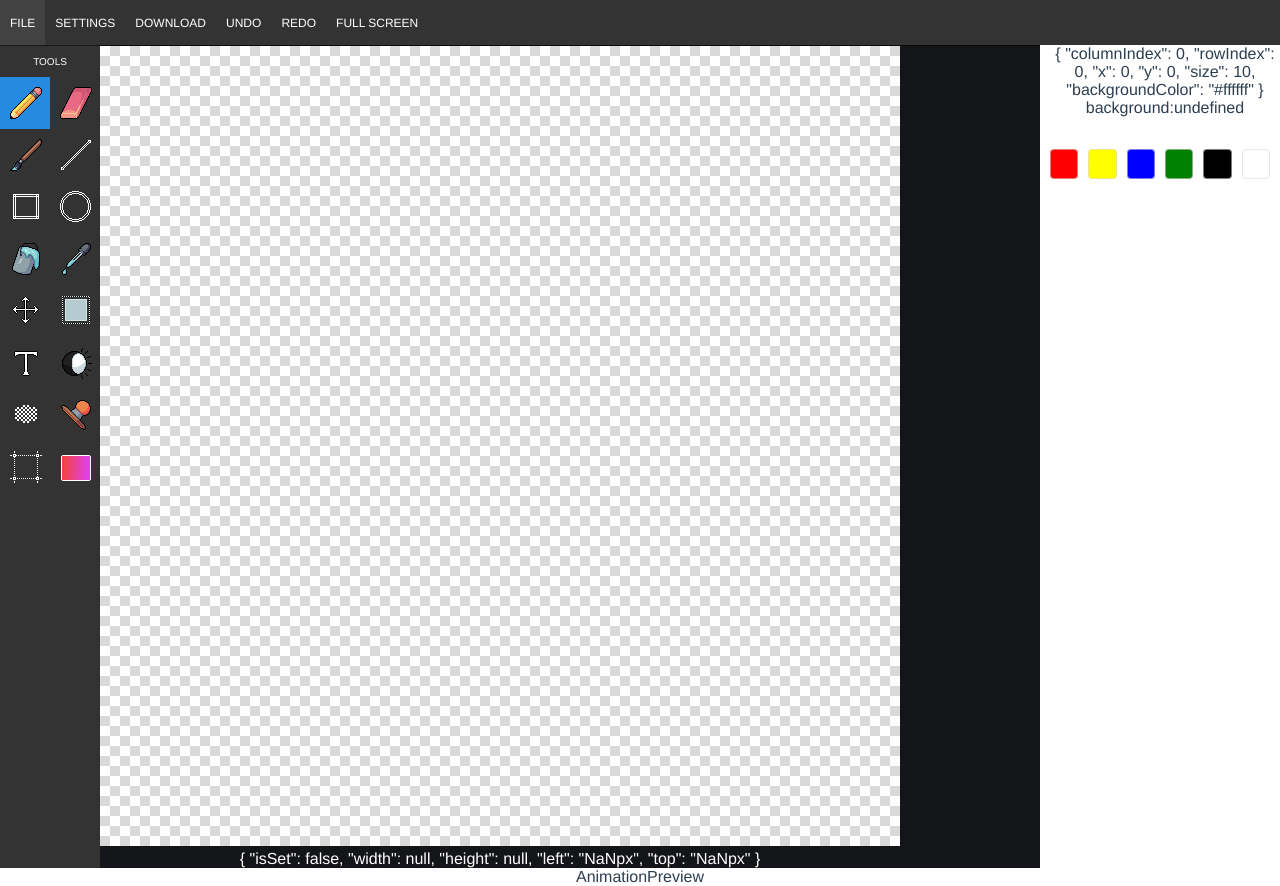
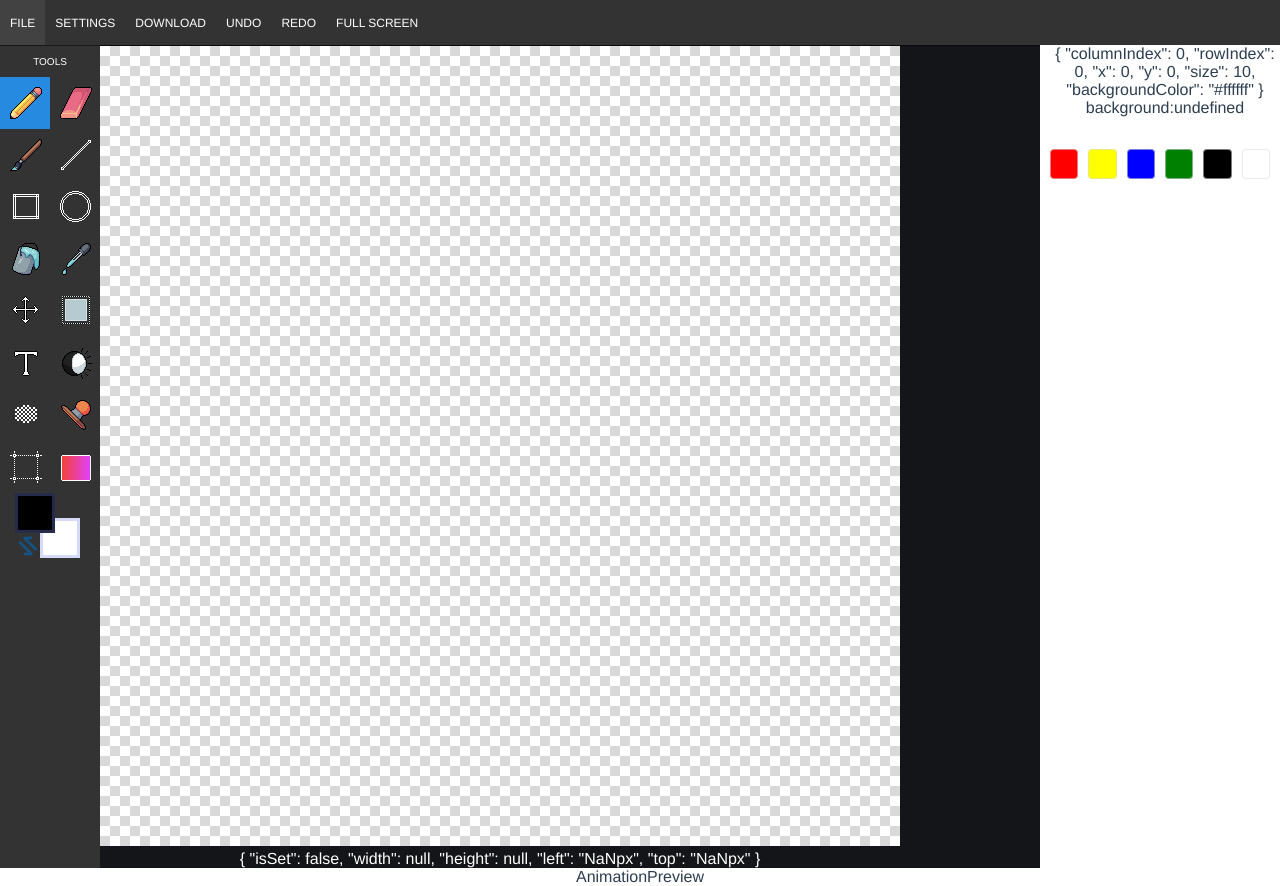
Before and after one commit to vecxqz/pixel-drawing-board, a Vue app in the folder pixel-art/: page / in a window 1280 px wide. Built offline with nearby package versions, Linux system fonts and the light colour scheme.

Commit message:
feat: 鼠标左右按键颜色切换

```diff
--- a/pixel-art/src/components/Canvas.vue
+++ b/pixel-art/src/components/Canvas.vue
@@ -29,6 +29,7 @@
 </template>
 
 <script lang="ts">
+import { useColor } from "../composition/useColor";
 import { usePencil } from "../composition/usePencil";
 import { useBucket } from "../composition/useBucket";
 import { useLine } from "../composition/useLine";
@@ -90,6 +91,7 @@ export default {
       mouseMove: recordMouseMovePosition,
       mouseUp: recordMouseUpPosition
     } = useMousePosition();
+    const { setCurrentColor } = useColor();
     return {
       pencilMouseDown,
       pencilMouseMove,
@@ -117,7 +119,8 @@ export default {
       recordMouseUpPosition,
       selectMouseDown,
       selectMouseMove,
-      selectMouseUp
+      selectMouseUp,
+      setCurrentColor
     };
   },
   data() {
@@ -183,6 +186,10 @@ export default {
     }
   },
   mounted(this: any) {
+    // 屏蔽右键菜单
+    window.oncontextmenu = function(e: MouseEvent) {
+      e.preventDefault();
+    };
     const { canvas, selectcanvas } = this.$refs;
     const canvasContainer = window.document.getElementById("canvas-container");
     this.$store.dispatch("canvasModule/CREATE_PAGE");
@@ -197,6 +204,7 @@ export default {
       .pipe(
         tap((e: any) => {
           const { mode } = this.$store.state.canvasModule;
+          this.setCurrentColor(e);
           this.recordMouseDownPosition(e);
           if (mode === "pencil") {
             this.pencilMouseDown(e);
--- a/pixel-art/src/components/ToolBar.vue
+++ b/pixel-art/src/components/ToolBar.vue
@@ -14,12 +14,17 @@
         <div class="toolbar-icon"></div>
       </li>
     </ul>
+    <colorPreview />
   </div>
 </template>
 
 <script>
+import colorPreview from "./colorPreview";
 export default {
   name: "ToolBar",
+  components: {
+    colorPreview
+  },
   data() {
     return {
       toolActiveIndex: 0,
--- /dev/null
+++ b/pixel-art/src/components/colorPreview.vue
@@ -0,0 +1,72 @@
+<template>
+  <div class="color-preview-container">
+    <div
+      class="color-primary color-public-attr"
+      :style="`background:${primaryColor}`"
+    ></div>
+    <div
+      class="color-secondary color-public-attr"
+      :style="`background:${secondaryColor}`"
+    ></div>
+    <img
+      @click="exhcangePsColor"
+      src="../assets/double_arrow.svg"
+      class="color-ps-exchange"
+    />
+  </div>
+</template>
+
+<script>
+export default {
+  computed: {
+    primaryColor() {
+      return this.$store.state.canvasModule.primaryColor;
+    },
+    secondaryColor() {
+      return this.$store.state.canvasModule.secondaryColor;
+    }
+  },
+  methods: {
+    exhcangePsColor() {
+      const [newPrimaryColor, newSecondaryColor] = [
+        this.secondaryColor,
+        this.primaryColor
+      ];
+      this.$store.dispatch("canvasModule/SET_PRIMARY_COLOR", newPrimaryColor);
+      this.$store.dispatch("canvasModule/SET_SECONDARY_COLOR", newSecondaryColor);
+    }
+  }
+};
+</script>
+
+<style lang="scss" scoped>
+.color {
+  &-preview-container {
+    position: relative;
+  }
+  &-public-attr {
+    position: relative;
+    cursor: pointer;
+    width: 40px;
+    height: 40px;
+    border: 3px solid rgba(122, 139, 235, 0.315);
+  }
+  &-primary {
+    z-index: 1;
+    margin-left: 15px;
+  }
+  &-secondary {
+    z-index: 0;
+    margin-top: -15px;
+    margin-left: 40px;
+  }
+  &-ps-exchange {
+    position: relative;
+    bottom: 24px;
+    left: -22px;
+    width: 24px;
+    transform: rotate(45deg);
+    cursor: pointer;
+  }
+}
+</style>
--- /dev/null
+++ b/pixel-art/src/composition/useColor.ts
@@ -0,0 +1,49 @@
+import { computed } from "vue";
+import { useStore } from "./useStore";
+export function useColor(this: any) {
+  const store: any = useStore();
+  const canvasCtx = computed(() => store.state.canvasModule.canvasCtx);
+  const color = computed(() => store.state.canvasModule.color);
+  const size = computed(() => {
+    return store.state.canvasModule.size;
+  });
+  const currentLayer = computed(
+    () =>
+      store.state.canvasModule.pages[store.state.canvasModule.currentPageIndex]
+        .layers[store.state.canvasModule.currentLayerIndex]
+  );
+  const startX = computed(() =>
+    Math.floor(
+      store.state.canvasModule.eventPoint.startPoint.e.offsetX / size.value
+    )
+  );
+  const startY = computed(() =>
+    Math.floor(
+      store.state.canvasModule.eventPoint.startPoint.e.offsetY / size.value
+    )
+  );
+  const endX = computed(() =>
+    Math.floor(
+      store.state.canvasModule.eventPoint.endPoint.e.offsetX / size.value
+    )
+  );
+  const endY = computed(() =>
+    Math.floor(
+      store.state.canvasModule.eventPoint.endPoint.e.offsetY / size.value
+    )
+  );
+
+  function setCurrentColor(this: any, e: MouseEvent) {
+    const { primaryColor, secondaryColor } = store.state.canvasModule;
+    let color = primaryColor;
+    if (e.button === 0) {
+      color = primaryColor;
+    }
+    if (e.button === 2) {
+      color = secondaryColor;
+    }
+    store.dispatch("canvasModule/SET_COLOR", color);
+  }
+
+  return { setCurrentColor };
+}
--- a/pixel-art/src/store/canvas/actions.ts
+++ b/pixel-art/src/store/canvas/actions.ts
@@ -29,6 +29,12 @@ const CanvasActions: ActionTree<CanvasState, RootState> = {
   },
   [ActionsTypes.SET_COLOR]({ commit }, color: string): void {
     commit(MutationsTypes.SET_COLOR, color);
+  },
+  [ActionsTypes.SET_PRIMARY_COLOR]({ commit }, color: string): void {
+    commit(MutationsTypes.SET_PRIMARY_COLOR, color);
+  },
+  [ActionsTypes.SET_SECONDARY_COLOR]({ commit }, color: string): void {
+    commit(MutationsTypes.SET_SECONDARY_COLOR, color);
   },
   [ActionsTypes.SET_START_POINT](
     { commit },
--- a/pixel-art/src/store/canvas/enum.ts
+++ b/pixel-art/src/store/canvas/enum.ts
@@ -18,7 +18,9 @@ export enum MutationsTypes {
   SET_SELECT_AREA_MOVE_STATUS = "SET_SELECT_AREA_MOVE_STATUS",
   SET_SELECT_AREA_CLICK_OUT_STATUS = "SET_SELECT_AREA_CLICK_OUT_STATUS",
   SET_LAYER_GRID_DATA = "SET_LAYER_GRID_DATA",
-  SET_SELECTCANVASCTX = "SET_SELECTCANVASCTX"
+  SET_SELECTCANVASCTX = "SET_SELECTCANVASCTX",
+  SET_PRIMARY_COLOR = "SET_PRIMARY_COLOR",
+  SET_SECONDARY_COLOR = "SET_SECONDARY_COLOR"
 }
 
 export enum ActionsTypes {
@@ -41,5 +43,7 @@ export enum ActionsTypes {
   SET_SELECT_AREA_MOVE_STATUS = "SET_SELECT_AREA_MOVE_STATUS",
   SET_SELECT_AREA_CLICK_OUT_STATUS = "SET_SELECT_AREA_CLICK_OUT_STATUS",
   SET_LAYER_GRID_DATA = "SET_LAYER_GRID_DATA",
-  SET_SELECTCANVASCTX = "SET_SELECTCANVASCTX"
+  SET_SELECTCANVASCTX = "SET_SELECTCANVASCTX",
+  SET_PRIMARY_COLOR = "SET_PRIMARY_COLOR",
+  SET_SECONDARY_COLOR = "SET_SECONDARY_COLOR"
 }
--- a/pixel-art/src/store/canvas/index.ts
+++ b/pixel-art/src/store/canvas/index.ts
@@ -7,7 +7,9 @@ const module: Module<CanvasState, any> = {
   namespaced: true,
   state: () => ({
     mode: "pencil",
-    color: "black",
+    color: "",
+    primaryColor: "black",
+    secondaryColor: "white",
     currentLayerIndex: 0,
     currentPageIndex: 0,
     currentRowIndex: 0,
--- a/pixel-art/src/store/canvas/mutations.ts
+++ b/pixel-art/src/store/canvas/mutations.ts
@@ -40,8 +40,13 @@ const CanvasMutations: MutationTree<CanvasState> = {
     state.selectCanvasCtx = canvasCtx;
   },
   [MutationsTypes.SET_COLOR](state: CanvasState, color: string) {
-    console.log(color);
     state.color = color;
+  },
+  [MutationsTypes.SET_PRIMARY_COLOR](state: CanvasState, color: string) {
+    state.primaryColor = color;
+  },
+  [MutationsTypes.SET_SECONDARY_COLOR](state: CanvasState, color: string) {
+    state.secondaryColor = color;
   },
   [MutationsTypes.SET_START_POINT](
     state: CanvasState,
--- a/pixel-art/src/store/canvas/type.ts
+++ b/pixel-art/src/store/canvas/type.ts
@@ -2,6 +2,8 @@ import { page, eventPoint, layer, selectArea } from "../../../types/canvas";
 export interface CanvasState {
   mode: string /**当前画笔模式 */;
   color: string;
+  primaryColor: string;
+  secondaryColor: string;
   currentPageIndex: number /**当前页数下标 */;
   currentLayerIndex: number /**当前层数下标 */;
   currentRowIndex: number /**当前行下标 */;
```
Also changed, not shown: pixel-art/src/composition/useSelect.ts (+66 -66 lines), pixel-art/src/assets/double_arrow.svg (added).
